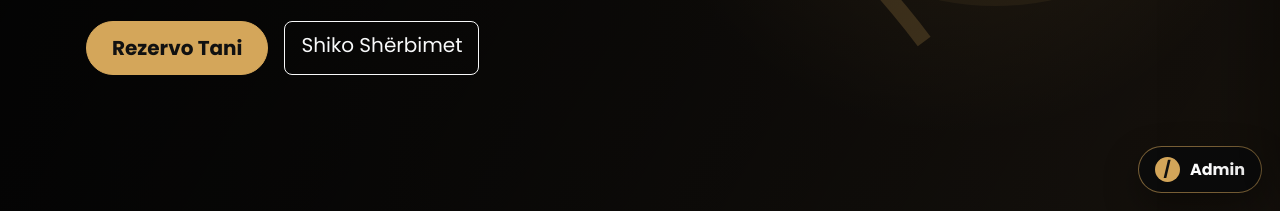
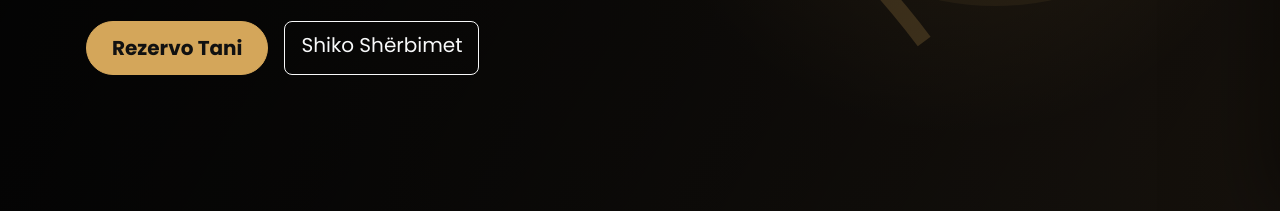
Before and after one commit to diellmorina/barbershop-nissi, a plain HTML site: page index.html in a window 1280 px wide. Shown: the part 589-800 px from the top of the page. Drawn offline with nearby package versions, Linux system fonts and the light colour scheme; no server answers.

Commit message:
Add files via upload

```diff
--- a/index.html
+++ b/index.html
@@ -328,9 +328,9 @@
 
 
   <!-- Admin Panel: hapet me tastin / ose butonin poshtë -->
-  <button class="admin-open-btn" id="adminOpenBtn" type="button" aria-label="Hap admin panelin">
+  <!-- <button class="admin-open-btn" id="adminOpenBtn" type="button" aria-label="Hap admin panelin">
     <span>/</span> Admin
-  </button>
+  </button> -->
 
   <div class="admin-panel-backdrop" id="adminBackdrop" aria-hidden="true"></div>
   <aside class="admin-panel" id="adminPanel" aria-hidden="true">
```
